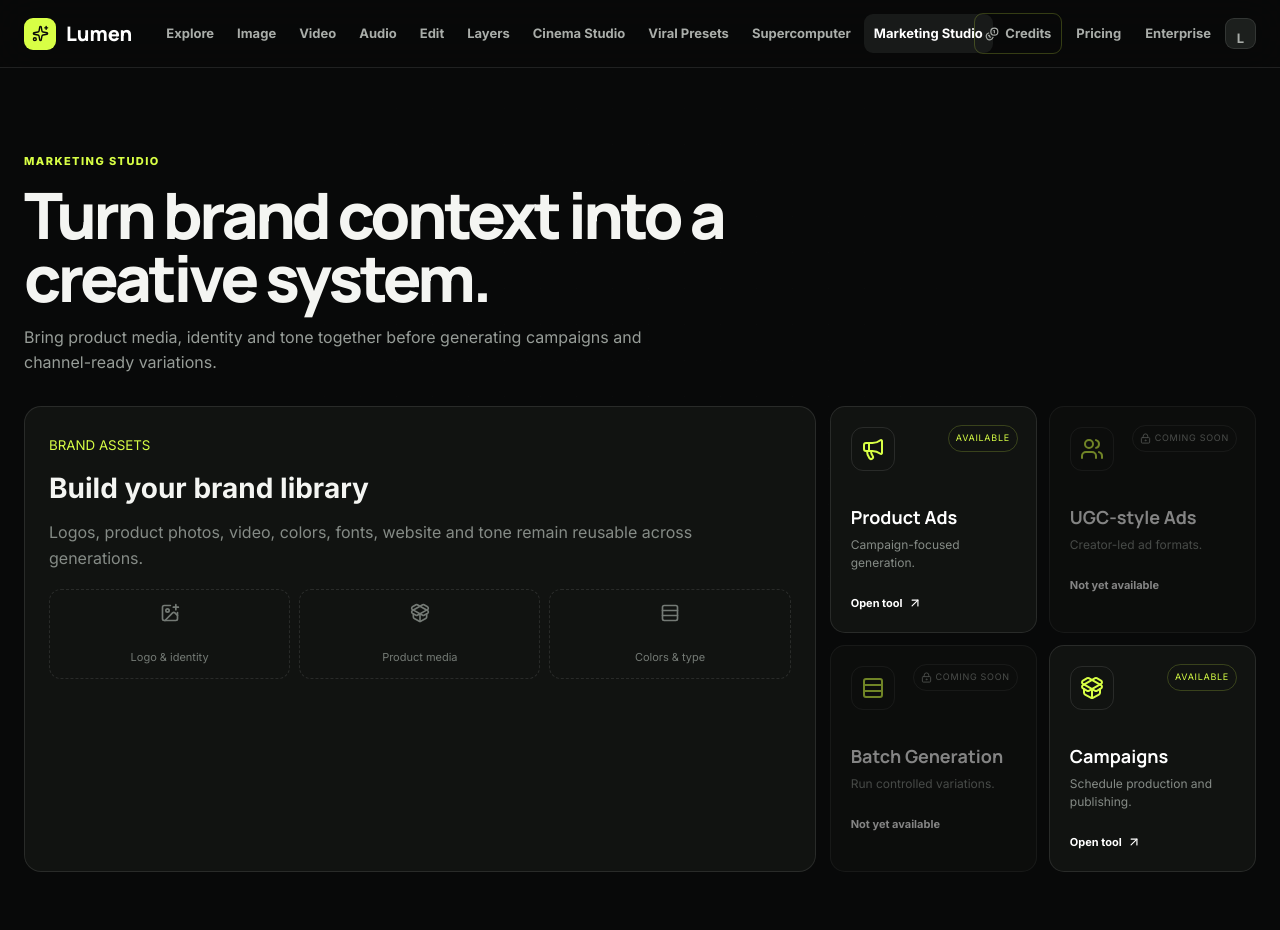
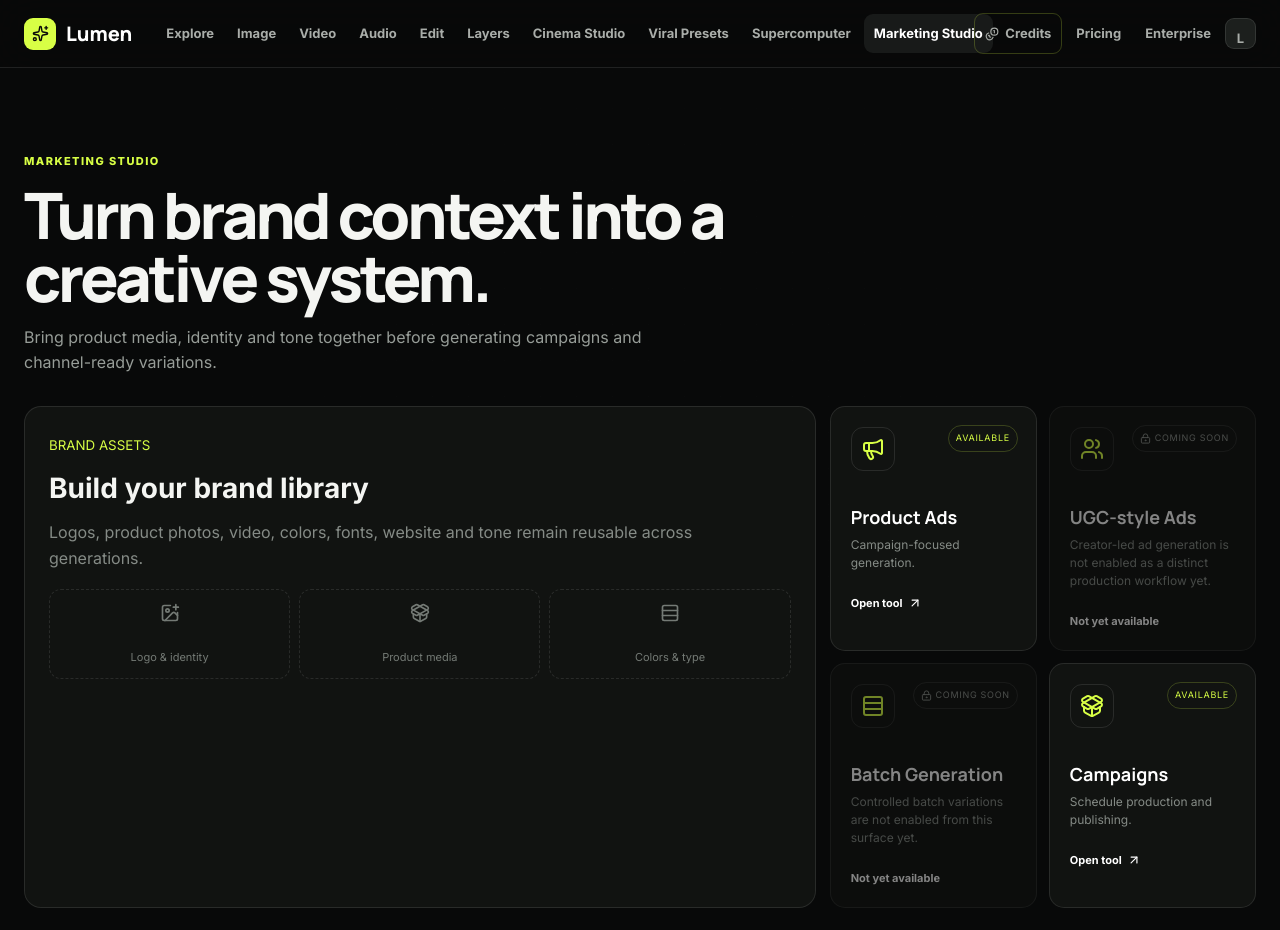
Before and after one commit to aalgume2-ship-it/auto-publisher-ai, a Next.js app in the folder apps/web/: page /marketing in a window 1280 px wide. Shown: the top 930 px of the page. Built offline with nearby package versions, Linux system fonts and the light colour scheme.

Commit message:
fix(web): remove dead marketing tool destinations

```diff
--- a/apps/web/src/app/marketing/page.tsx
+++ b/apps/web/src/app/marketing/page.tsx
@@ -1,2 +1,16 @@
-import { ImagePlus, Megaphone, PackageOpen, Rows3, Users } from 'lucide-react';import {PlatformShell,PageHero,ToolCard,SectionRail} from '../../components/creative/CreativePlatform';import {rails} from '../../components/creative/catalog';
-export default function Marketing(){return <PlatformShell><PageHero eyebrow="Marketing Studio" title="Turn brand context into a creative system." description="Bring product media, identity and tone together before generating campaigns and channel-ready variations."/><div className="cp-marketing-grid"><div className="cp-brand-panel"><small style={{color:'var(--cp-lime)'}}>BRAND ASSETS</small><h2 style={{fontSize:28,marginTop:8}}>Build your brand library</h2><p style={{color:'#858b86',marginTop:7}}>Logos, product photos, video, colors, fonts, website and tone remain reusable across generations.</p><div className="cp-brand-row"><div><ImagePlus size={20}/>Logo & identity</div><div><PackageOpen size={20}/>Product media</div><div><Rows3 size={20}/>Colors & type</div></div></div><div className="cp-tool-grid" style={{gridTemplateColumns:'1fr 1fr'}}><ToolCard icon={<Megaphone/>} title="Product Ads" description="Campaign-focused generation." href="/video"/><ToolCard icon={<Users/>} title="UGC-style Ads" description="Creator-led ad formats." href="#" available={false}/><ToolCard icon={<Rows3/>} title="Batch Generation" description="Run controlled variations." href="#" available={false}/><ToolCard icon={<PackageOpen/>} title="Campaigns" description="Schedule production and publishing." href="/dashboard/campaigns"/></div></div><SectionRail title="Product campaign directions" items={rails['Product Ads']}/></PlatformShell>}
+import { ImagePlus, Megaphone, PackageOpen, Rows3, Users } from 'lucide-react';
+import {PlatformShell,PageHero,ToolCard,SectionRail} from '../../components/creative/CreativePlatform';
+import {rails} from '../../components/creative/catalog';
+export default function Marketing(){return <PlatformShell>
+  <PageHero eyebrow="Marketing Studio" title="Turn brand context into a creative system." description="Bring product media, identity and tone together before generating campaigns and channel-ready variations."/>
+  <div className="cp-marketing-grid">
+    <div className="cp-brand-panel"><small style={{color:'var(--cp-lime)'}}>BRAND ASSETS</small><h2 style={{fontSize:28,marginTop:8}}>Build your brand library</h2><p style={{color:'#858b86',marginTop:7}}>Logos, product photos, video, colors, fonts, website and tone remain reusable across generations.</p><div className="cp-brand-row"><div><ImagePlus size={20}/>Logo & identity</div><div><PackageOpen size={20}/>Product media</div><div><Rows3 size={20}/>Colors & type</div></div></div>
+    <div className="cp-tool-grid" style={{gridTemplateColumns:'1fr 1fr'}}>
+      <ToolCard icon={<Megaphone/>} title="Product Ads" description="Campaign-focused generation." href="/video?prompt=Create+a+premium+product+advertisement+with+clear+brand+focus%2C+cinematic+camera+movement+and+conversion-oriented+pacing"/>
+      <ToolCard icon={<Users/>} title="UGC-style Ads" description="Creator-led ad generation is not enabled as a distinct production workflow yet." href="/video" available={false}/>
+      <ToolCard icon={<Rows3/>} title="Batch Generation" description="Controlled batch variations are not enabled from this surface yet." href="/dashboard/campaigns" available={false}/>
+      <ToolCard icon={<PackageOpen/>} title="Campaigns" description="Schedule production and publishing." href="/dashboard/campaigns"/>
+    </div>
+  </div>
+  <SectionRail title="Product campaign directions" items={rails['Product Ads']}/>
+</PlatformShell>}
```
